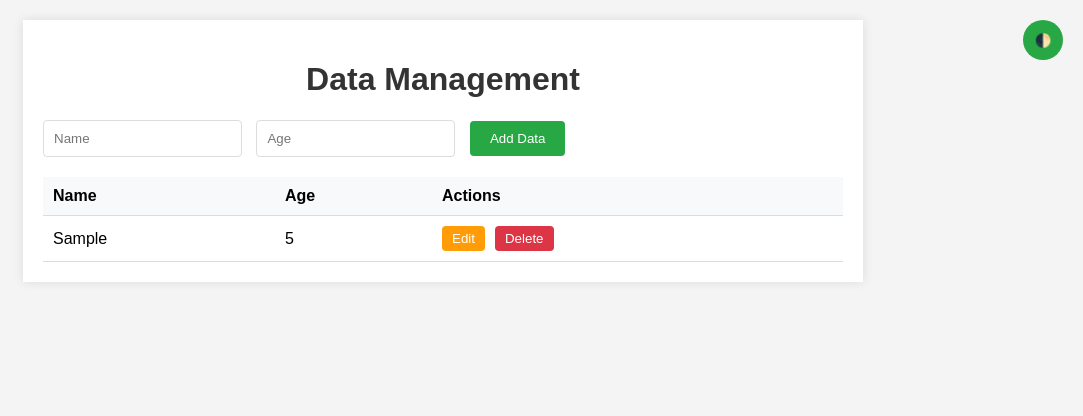
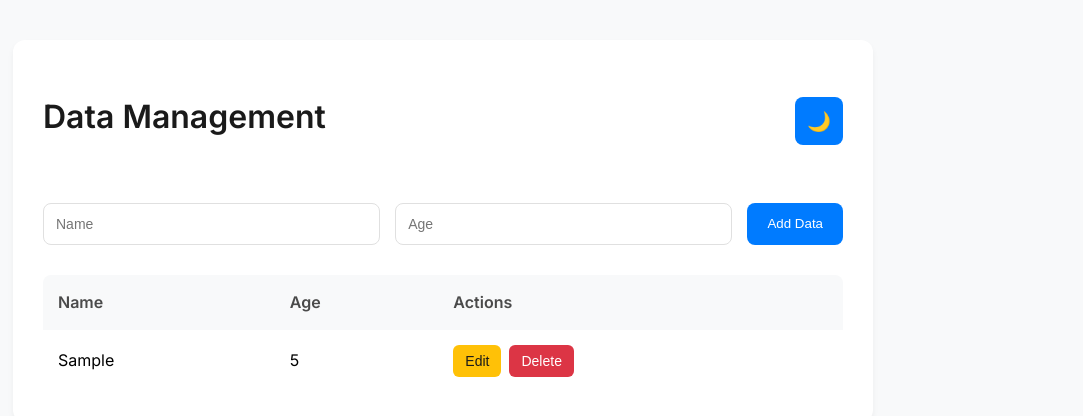
Before and after one commit to Prominents/theCRUD, a plain HTML site: page index.html in a window 1280 px wide. Both pictures are taken after typing "Sample", "5" into the empty fields and a click on the button "Add Data". Shown: the whole page, without its empty margins (197-1280 px from the left). Drawn offline with Linux system fonts and the light colour scheme.

Commit message:
Upgrade UI

```diff
--- a/index.html
+++ b/index.html
@@ -4,12 +4,17 @@
     <meta charset="UTF-8">
     <meta name="viewport" content="width=device-width, initial-scale=1.0">
     <title>Simple CRUD Project</title>
+    <link rel="stylesheet" href="https://fonts.googleapis.com/css2?family=Inter:wght@400;500;600&display=swap">
     <link rel="stylesheet" href="style.css">
 </head>
 <body>
-    <button class="theme-toggle" onclick="toggleTheme()">🌓</button>
     <div class="container">
-        <h1>Data Management</h1>
+        <div class="header">
+            <h1>Data Management</h1>
+            <button class="theme-toggle" onclick="toggleTheme()">
+                <span class="theme-icon">��</span>
+            </button>
+        </div>
         <form id="dataForm">
             <input type="text" id="name" placeholder="Name" required>
             <input type="number" id="age" placeholder="Age" required>
--- a/script.js
+++ b/script.js
@@ -65,18 +65,31 @@ renderTable();
 // Theme management
 function toggleTheme() {
     const body = document.body;
+    const themeIcon = document.querySelector('.theme-icon');
+
     body.classList.toggle('dark-mode');
+
+    // Update icon based on theme
+    if (body.classList.contains('dark-mode')) {
+        themeIcon.textContent = '☀️';
+    } else {
+        themeIcon.textContent = '🌙';
+    }
 
     // Save theme preference to localStorage
     const isDarkMode = body.classList.contains('dark-mode');
     localStorage.setItem('theme', isDarkMode ? 'dark' : 'light');
 }
 
-// Apply saved theme on page load
 function applySavedTheme() {
     const savedTheme = localStorage.getItem('theme') || 'light';
+    const themeIcon = document.querySelector('.theme-icon');
+
     if (savedTheme === 'dark') {
         document.body.classList.add('dark-mode');
+        themeIcon.textContent = '☀️';
+    } else {
+        themeIcon.textContent = '🌙';
     }
 }
 
--- a/style.css
+++ b/style.css
@@ -1,78 +1,111 @@
 body {
-    font-family: Arial, sans-serif;
-    background-color: #f4f4f4;
+    font-family: 'Inter', -apple-system, BlinkMacSystemFont, sans-serif;
+    background-color: #f8f9fa;
     margin: 0;
     padding: 0;
+    line-height: 1.6;
 }
 
 .container {
     max-width: 800px;
-    margin: 20px auto;
-    padding: 20px;
-    background-color: #fff;
-    box-shadow: 0 0 10px rgba(0, 0, 0, 0.1);
+    margin: 40px auto;
+    padding: 30px;
+    background-color: #ffffff;
+    border-radius: 12px;
+    box-shadow: 0 4px 6px rgba(0, 0, 0, 0.05);
 }
 
 h1 {
     text-align: center;
-    color: #333;
-    transition: color 0.3s ease;
+    color: #1a1a1a;
+    font-weight: 600;
+    margin-bottom: 30px;
+    font-size: 2rem;
 }
 
 form {
-    margin-bottom: 20px;
+    display: grid;
+    grid-template-columns: 1fr 1fr auto;
+    gap: 15px;
+    margin-bottom: 30px;
 }
 
 input {
-    padding: 10px;
-    margin-right: 10px;
-    border: 1px solid #ddd;
-    border-radius: 4px;
+    padding: 12px;
+    border: 1px solid #e0e0e0;
+    border-radius: 8px;
+    font-size: 14px;
+    transition: border-color 0.2s ease;
+}
+
+input:focus {
+    outline: none;
+    border-color: #007bff;
+    box-shadow: 0 0 0 3px rgba(0, 123, 255, 0.1);
 }
 
 button {
-    padding: 10px 20px;
-    background-color: #28a745;
+    padding: 12px 20px;
+    background-color: #007bff;
     color: white;
     border: none;
-    border-radius: 4px;
+    border-radius: 8px;
     cursor: pointer;
+    font-weight: 500;
+    transition: all 0.2s ease;
 }
 
 button:hover {
-    background-color: #218838;
+    background-color: #0056b3;
+    transform: translateY(-1px);
 }
 
 table {
     width: 100%;
-    border-collapse: collapse;
+    border-collapse: separate;
+    border-spacing: 0;
+    border-radius: 8px;
+    overflow: hidden;
 }
 
 th, td {
-    padding: 10px;
+    padding: 15px;
     text-align: left;
-    border-bottom: 1px solid #ddd;
 }
 
 th {
+    background-color: #f8f9fa;
+    font-weight: 600;
+    color: #4a4a4a;
+}
+
+tr {
+    background-color: #ffffff;
+    transition: background-color 0.2s ease;
+}
+
+tr:hover {
     background-color: #f8f9fa;
 }
 
 .actions {
     display: flex;
-    gap: 10px;
+    gap: 8px;
 }
 
 .edit-btn, .delete-btn {
-    padding: 5px 10px;
+    padding: 8px 12px;
     border: none;
-    border-radius: 4px;
+    border-radius: 6px;
     cursor: pointer;
+    font-size: 14px;
+    font-weight: 500;
+    transition: all 0.2s ease;
 }
 
 .edit-btn {
-    background-color: #ff9c07;
-    color: white;
+    background-color: #ffc107;
+    color: #1a1a1a;
 }
 
 .delete-btn {
@@ -81,11 +114,13 @@ th {
 }
 
 .edit-btn:hover {
-    background-color: #e08e06;  /* Slightly darker orange */
+    background-color: #e0a800;
+    transform: translateY(-1px);
 }
 
 .delete-btn:hover {
-    background-color: #c82333;  /* Slightly darker red */
+    background-color: #c82333;
+    transform: translateY(-1px);
 }
 
 /* Dark mode styles */
@@ -96,7 +131,7 @@ body.dark-mode {
 
 .dark-mode .container {
     background-color: #1e1e1e;
-    box-shadow: 0 0 10px rgba(255, 255, 255, 0.1);
+    box-shadow: 0 4px 6px rgba(255, 255, 255, 0.05);
 }
 
 .dark-mode input {
@@ -110,65 +145,84 @@ body.dark-mode {
 }
 
 .dark-mode th {
-    background-color: #333;
+    background-color: #2d2d2d;
     color: #ffffff;
 }
 
-.dark-mode td {
-    border-bottom-color: #444;
+.dark-mode tr {
+    background-color: #1e1e1e;
+}
+
+.dark-mode tr:hover {
+    background-color: #2d2d2d;
 }
 
 .dark-mode .edit-btn {
-    background-color: #ff9c07;
-    color: #121212;
+    background-color: #ffc107;
+    color: #1a1a1a;
 }
 
 .dark-mode .delete-btn {
     background-color: #dc3545;
-    color: #ffffff;
+    color: white;
 }
 
 .dark-mode .edit-btn:hover {
-    background-color: #ffb340;  /* Brighter orange for dark mode */
-    color: #121212;
+    background-color: #e0a800;
 }
 
 .dark-mode .delete-btn:hover {
-    background-color: #e53935;  /* Brighter red for dark mode */
-    color: #ffffff;
-}
-
-.dark-mode button:not(.theme-toggle) {
-    color: #121212;
-}
-
-.dark-mode .theme-toggle {
-    background-color: #218838;
-    color: #ffffff;
+    background-color: #c82333;
 }
 
 /* Theme toggle button */
 .theme-toggle {
-    position: fixed;
-    top: 20px;
-    right: 20px;
-    padding: 10px;
-    background-color: #28a745;
+    position: static;
+    margin-left: 20px;
+    padding: 12px;
+    background-color: #007bff;
     color: white;
     border: none;
-    border-radius: 50%;
+    border-radius: 8px;
     cursor: pointer;
-    width: 40px;
-    height: 40px;
+    font-weight: 500;
+    transition: all 0.2s ease;
+    width: 48px;
+    height: 48px;
     display: flex;
     align-items: center;
     justify-content: center;
 }
 
+.theme-icon {
+    font-size: 1.2rem;
+    transition: transform 0.3s ease;
+}
+
+.dark-mode .theme-icon {
+    transform: rotate(180deg);
+}
+
+.theme-toggle:hover {
+    background-color: #0056b3;
+    transform: translateY(-1px);
+}
+
 .dark-mode .theme-toggle {
-    background-color: #218838;
+    background-color: #007bff;
+}
+
+.dark-mode .theme-toggle:hover {
+    background-color: #0056b3;
 }
 
 .dark-mode h1 {
-    color: #e0e0e0;
+    color: #ffffff;
 }
+
+.header {
+    display: flex;
+    justify-content: space-between;
+    align-items: center;
+    margin-bottom: 30px;
+}
```
